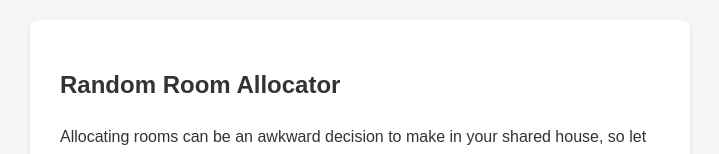
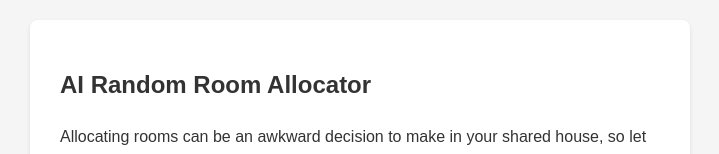
Before and after one commit to divergentideas/room-allocator, a plain HTML site: page index.html in a window 1280 px wide. Shown: the top 154 px of the page, without its empty margins (280-999 px from the left). Drawn offline with Linux system fonts and the light colour scheme.

Commit message:
Update index.html
Changed the title "AI Random Room Allocator"

```diff
--- a/index.html
+++ b/index.html
@@ -79,7 +79,7 @@
 </head>
 <body>
     <div class="container">
-        <h1>Random Room Allocator</h1>
+        <h1>AI Random Room Allocator</h1>
         <p>Allocating rooms can be an awkward decision to make in your shared house, so let us make it for you. Use our room selector to randomly pick who gets each room.</p>
 
         <div id="housematesContainer">
```
